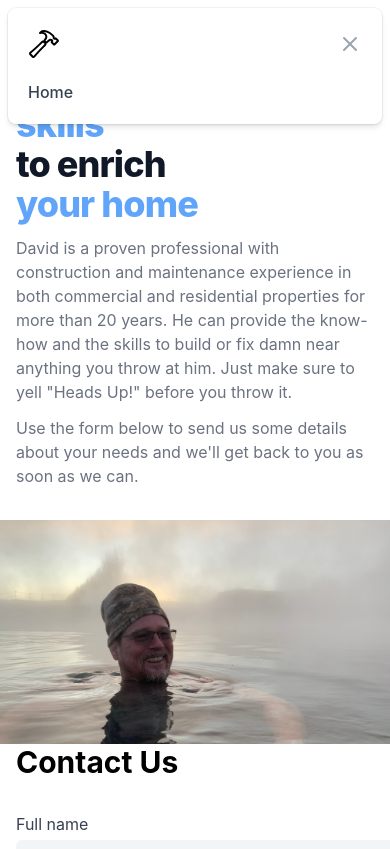
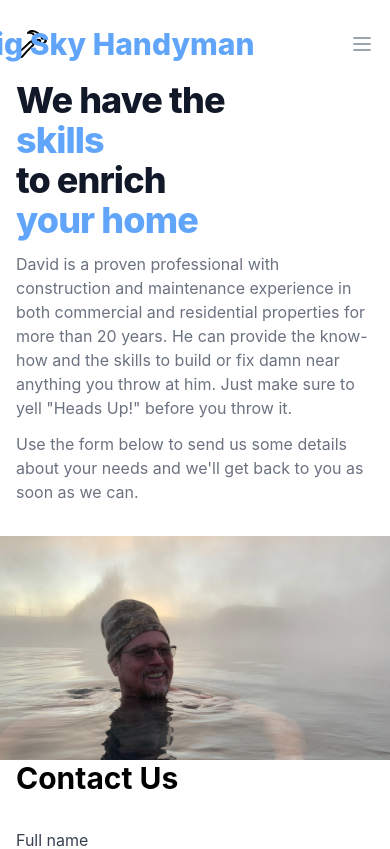
Before and after one commit to jamescary/bigskyhandyman, a Next.js app: page / in a window 390 px wide. Shown: the top 849 px of the page. Built offline with nearby package versions, Linux system fonts and the light colour scheme; what @tailwindcss/typography would draw is missing.

Commit message:
updates to mobile menu and add branding on nav

```diff
--- a/components/hero.js
+++ b/components/hero.js
@@ -27,6 +27,9 @@ export default function Hero() {
           >
             <polygon points="50,0 100,0 50,100 0,100" />
           </svg>
+          <div className="float-left md:float-right pr-2 pt-6 z-10 text-4xl font-extrabold text-blue-400 hidden md:block">
+            Big Sky Handyman
+          </div>
 
           <div className="relative pt-6 px-4 sm:px-6 lg:px-8">
             <nav
@@ -36,12 +39,12 @@ export default function Hero() {
               <div className="flex items-center flex-grow flex-shrink-0 lg:flex-grow-0">
                 <div className="flex items-center justify-between w-full md:w-auto">
                   <a href="#">
-                    <span className="sr-only">Workflow</span>
                     <img
                       className="h-8 w-auto sm:h-10"
                       src="/hammer-outline.svg"
                     ></img>
                   </a>
+                  <div className="md:hidden text-3xl font-extrabold text-blue-400 -ml-40">Big Sky Handyman</div>
                   <div className="-mr-2 flex items-center md:hidden">
                     <button
                       type="button"
@@ -120,7 +123,7 @@ export default function Hero() {
             To: "opacity-0 scale-95"
           */}
           <div
-            className="absolute top-0 inset-x-0 p-2 transition transform origin-top-right md:hidden"
+            className="absolute top-0 inset-x-0 p-2 transition transform origin-top-right hidden"
             data-id="mobileMenu"
           >
             <div className="rounded-lg shadow-md bg-white ring-1 ring-black ring-opacity-5 overflow-hidden">
@@ -208,7 +211,7 @@ export default function Hero() {
             </div>
           </div>
 
-          <main className="mx-auto max-w-7xl px-4 sm:mt-12 sm:px-6 md:mt-16 lg:mt-20 lg:px-8 xl:mt-28">
+          <main className="mx-auto max-w-7xl px-4 pt-4 md:pt-0 sm:mt-12 sm:px-6 md:mt-16 lg:mt-20 lg:px-8 xl:mt-28">
             <div className="sm:text-center lg:text-left">
               <h1 className="text-4xl tracking-tight font-extrabold text-gray-900 sm:text-5xl md:text-6xl">
                 <span className="block xl:inline">We have the </span>
```
Also changed, not shown: 1 other file (tests, documents, lock files or other folders).
